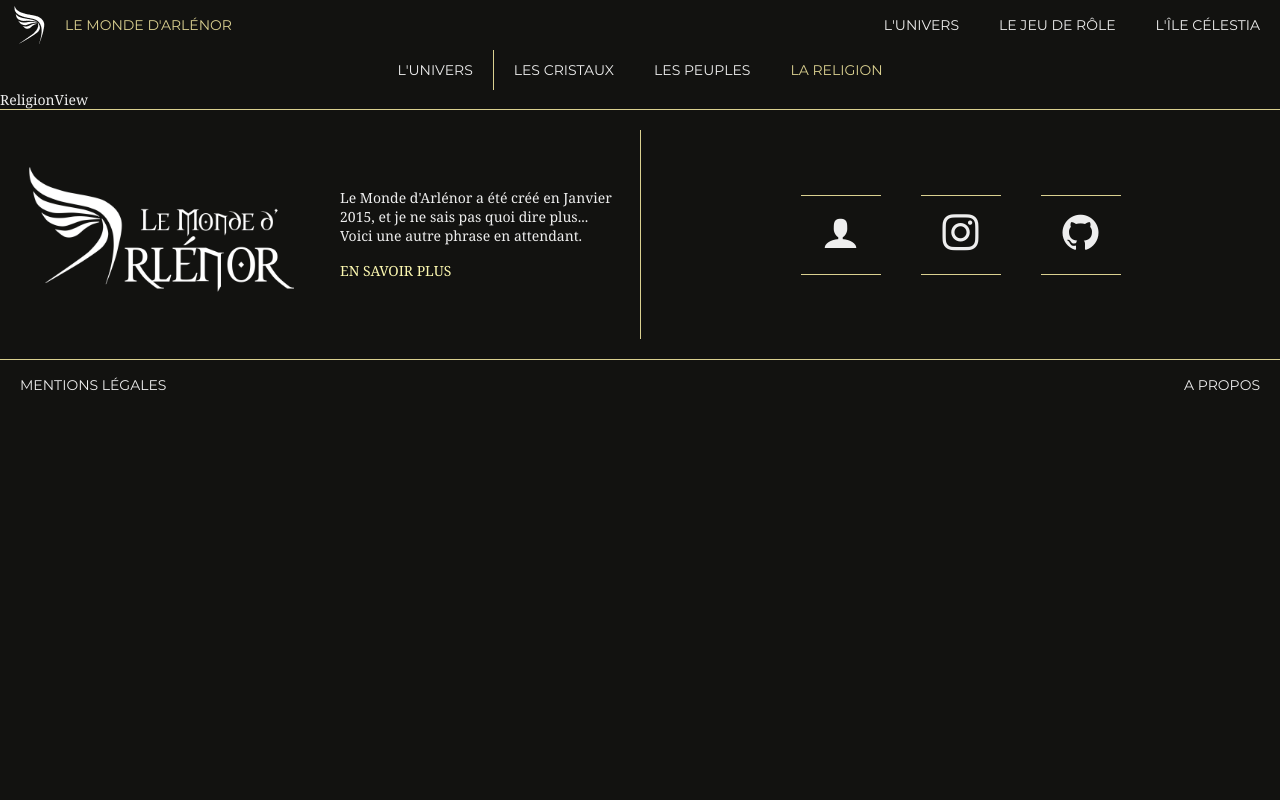
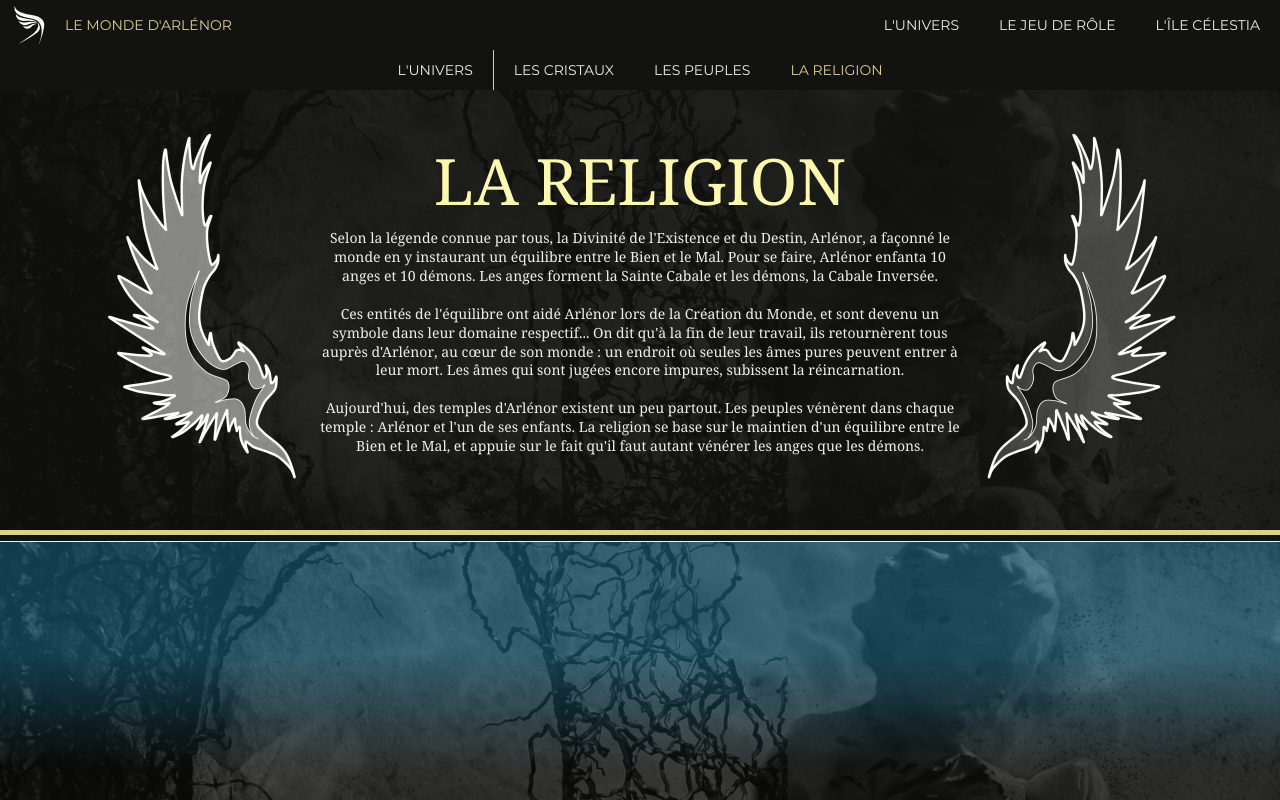
Before and after one commit to Spefire/MondeArlenor_WEBSITE_VUE, a Vue app: page /universe/religion in a window 1280 px wide. Shown: the top 800 px of the page. Built offline with nearby package versions, Linux system fonts and the light colour scheme.

Commit message:
Feat(religion/crystals): Add headlayout

```diff
--- a/src/views/universe/CrystalsView.ts
+++ b/src/views/universe/CrystalsView.ts
@@ -1,10 +1,25 @@
+import HeadLayout from "@/components/head-layout/HeadLayout.vue";
 import { PageTitles } from "@/models/PagesTitles";
+import { defineComponent } from "vue";
 
-export default {
+export default defineComponent({
   name: "CrystalsView",
   title: PageTitles.crystals,
-  components: {},
+  components: {
+    HeadLayout,
+  },
 
-  // eslint-disable-next-line
-  setup() {},
-};
+  setup() {
+    const title = PageTitles.crystals;
+    return { title };
+  },
+
+  computed: {
+    imageLeft() {
+      return require("./../../assets/images/crystals/crystals_left.png");
+    },
+    imageRight() {
+      return require("./../../assets/images/crystals/crystals_right.png");
+    },
+  },
+});
--- a/src/views/universe/CrystalsView.vue
+++ b/src/views/universe/CrystalsView.vue
@@ -1,5 +1,22 @@
 <template>
-  <div>CrystalsView</div>
+  <HeadLayout
+    :title="title"
+    :image-left="imageLeft"
+    :image-right="imageRight">
+    <p>
+      La magie du Monde d'Arlénor proviendraient des cristaux laissés par les anges et démons lors de la création du monde, des fragments de leurs pouvoirs.
+      <br><br>Les premiers humains découvrirent leur pouvoir en l'An 0 du calendrier arlénien.
+      Malgré que peu d'humains aient la capacité de les utiliser, le Monde d'Arlénor vit alors :
+      une chasse aux cristaux, un développement d'outils, d'armes, et même une citée basée sur ces cristaux.
+      <br><br>Les détenteurs de cristaux se lient à eux, et activent leur pouvoir en leur transférant de l'énergie vitale.
+    </p>
+  </HeadLayout>
+
+  <div little-separator />
+
+  <div class="population-view layout-view background universe-vertical">
+    <div class="layout-center large" />
+  </div>
 </template>
 
 <script lang="ts" src="./CrystalsView.ts"></script>
--- a/src/views/universe/ReligionView.ts
+++ b/src/views/universe/ReligionView.ts
@@ -1,10 +1,25 @@
+import HeadLayout from "@/components/head-layout/HeadLayout.vue";
 import { PageTitles } from "@/models/PagesTitles";
+import { defineComponent } from "vue";
 
-export default {
+export default defineComponent({
   name: "ReligionView",
   title: PageTitles.religion,
-  components: {},
+  components: {
+    HeadLayout,
+  },
 
-  // eslint-disable-next-line
-  setup() {},
-};
+  setup() {
+    const title = PageTitles.religion;
+    return { title };
+  },
+
+  computed: {
+    imageLeft() {
+      return require("./../../assets/images/religion/angel.png");
+    },
+    imageRight() {
+      return require("./../../assets/images/religion/demon.png");
+    },
+  },
+});
--- a/src/views/universe/ReligionView.vue
+++ b/src/views/universe/ReligionView.vue
@@ -1,5 +1,25 @@
 <template>
-  <div>ReligionView</div>
+  <HeadLayout
+    :title="title"
+    :image-left="imageLeft"
+    :image-right="imageRight">
+    <p>
+      Selon la légende connue par tous, la Divinité de l'Existence et du Destin, Arlénor, a façonné le monde en y instaurant un équilibre entre le Bien et le Mal.
+      Pour se faire, Arlénor enfanta 10 anges et 10 démons. Les anges forment la Sainte Cabale et les démons, la Cabale Inversée.
+      <br><br>Ces entités de l'équilibre ont aidé Arlénor lors de la Création du Monde, et sont devenu un symbole dans leur domaine respectif...
+      On dit qu'à la fin de leur travail, ils retournèrent tous auprès d'Arlénor, au cœur de son monde :
+      un endroit où seules les âmes pures peuvent entrer à leur mort. Les âmes qui sont jugées encore impures, subissent la réincarnation.
+      <br><br>Aujourd'hui, des temples d'Arlénor existent un peu partout.
+      Les peuples vénèrent dans chaque temple : Arlénor et l'un de ses enfants.
+      La religion se base sur le maintien d'un équilibre entre le Bien et le Mal, et appuie sur le fait qu'il faut autant vénérer les anges que les démons.
+    </p>
+  </HeadLayout>
+
+  <div little-separator />
+
+  <div class="population-view layout-view background universe-vertical">
+    <div class="layout-center large" />
+  </div>
 </template>
 
 <script lang="ts" src="./ReligionView.ts"></script>
```
Also changed, not shown: src/assets/images/population/select_next.png (deleted), src/assets/images/population/select_previous.png (deleted).
